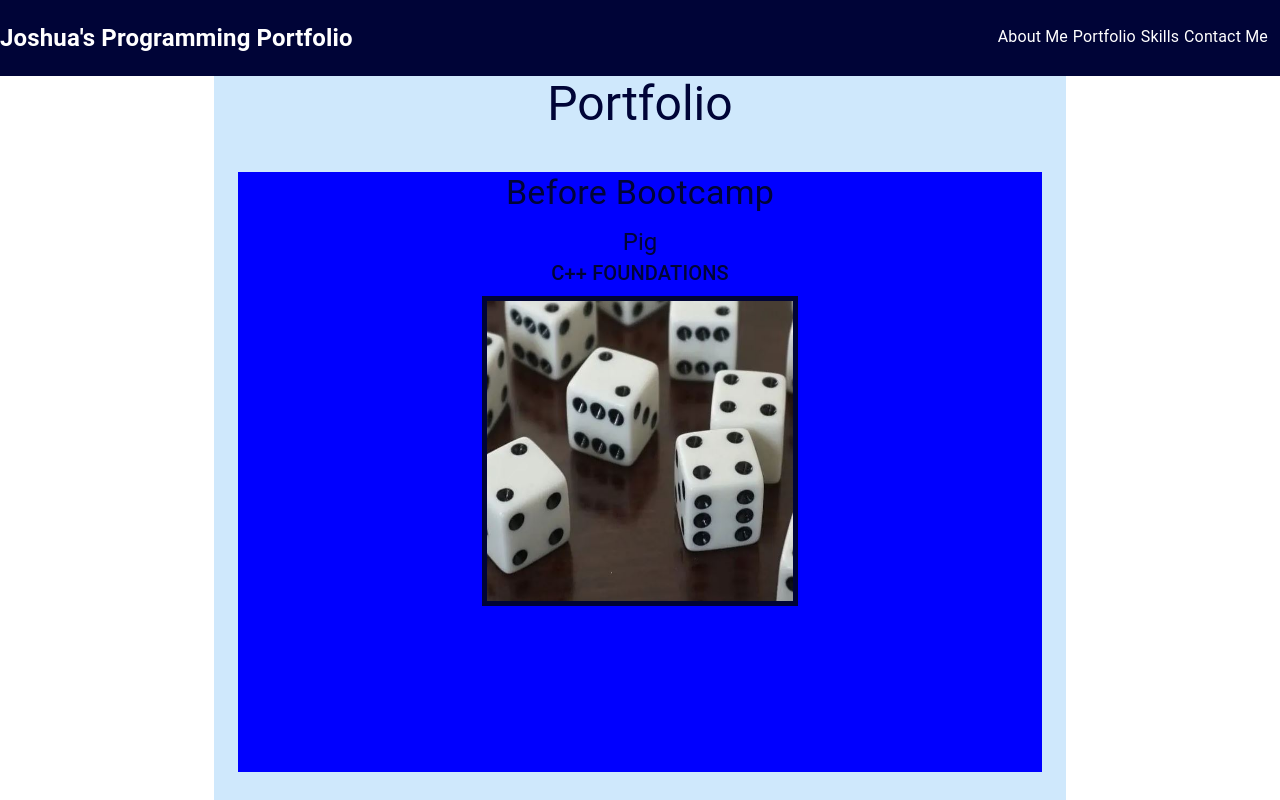
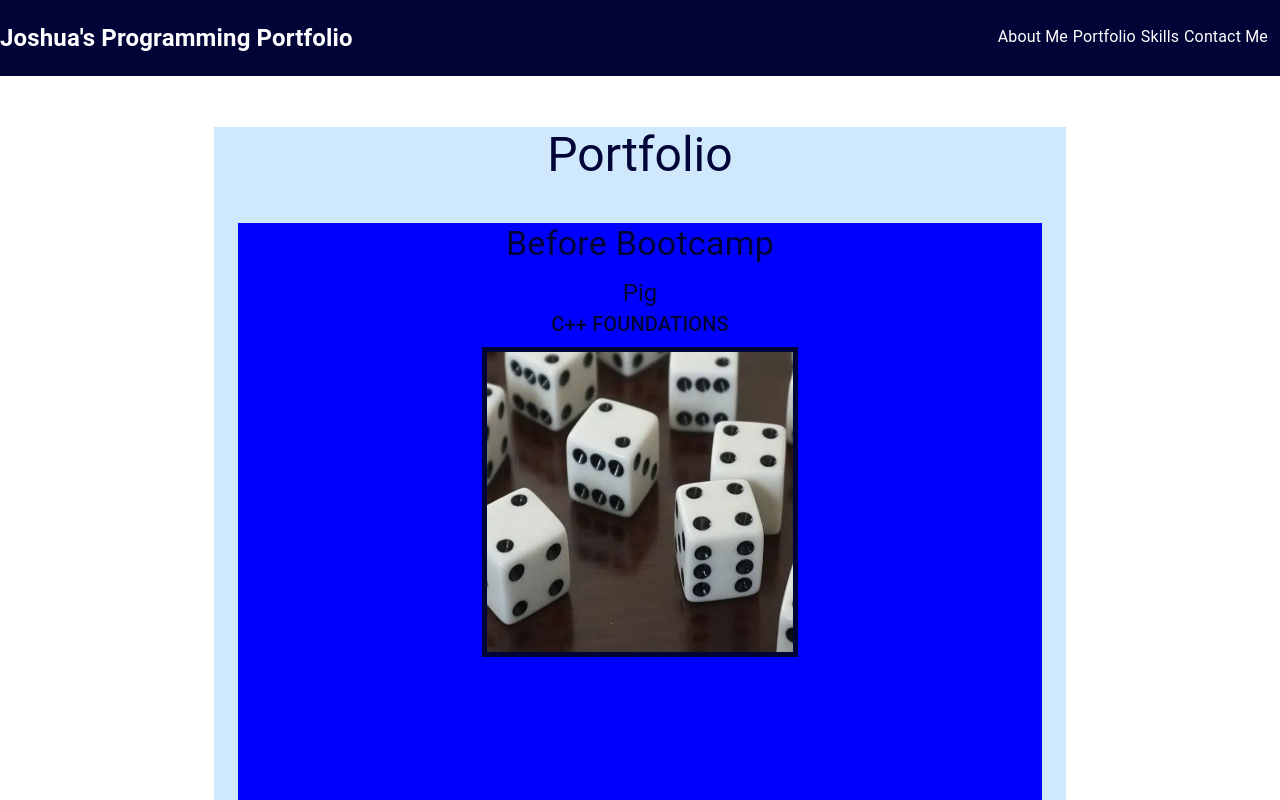
Before and after one commit to CoderJ01/material-ui-programming-portfolio, a React (Create React App) app: page /portfolio in a window 1280 px wide. Shown: the top 800 px of the page. Built offline with nearby package versions, Linux system fonts and the light colour scheme.

Commit message:
marginTop for entire Portfolio Box

```diff
--- a/src/pages/Portfolio/Portfolio.page.jsx
+++ b/src/pages/Portfolio/Portfolio.page.jsx
@@ -17,7 +17,7 @@ const Portfolio = () => {
         <React.Fragment>
             <CssBaseline />
             <Container maxWidth="md">
-                <Box sx={{ bgcolor: '#cfe8fc', height: '1000vh', textAlign: 'center' }}>
+                <Box sx={{ bgcolor: '#cfe8fc', height: '1000vh', textAlign: 'center', marginTop: '6%' }}>
                     <Typography variant="h3" gutterBottom sx={{ color: 'rgb(0, 4, 55)' }}>Portfolio</Typography>
                     <Section dataObj={beforeBootcamp} fromTop={40} sectionHeight={75}/>
                     <Section dataObj={bootcamp} fromTop={-120} sectionHeight={580}/>
```
